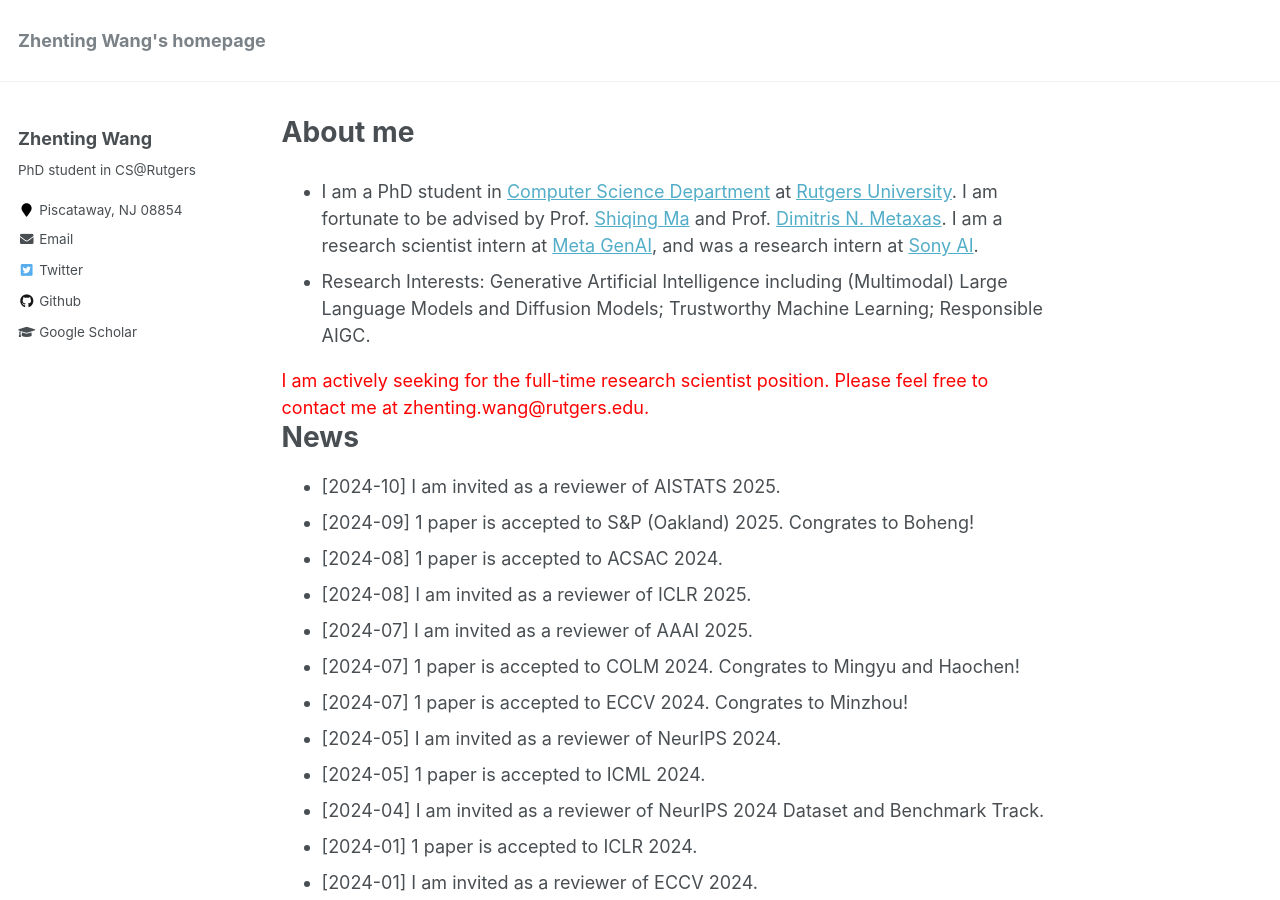
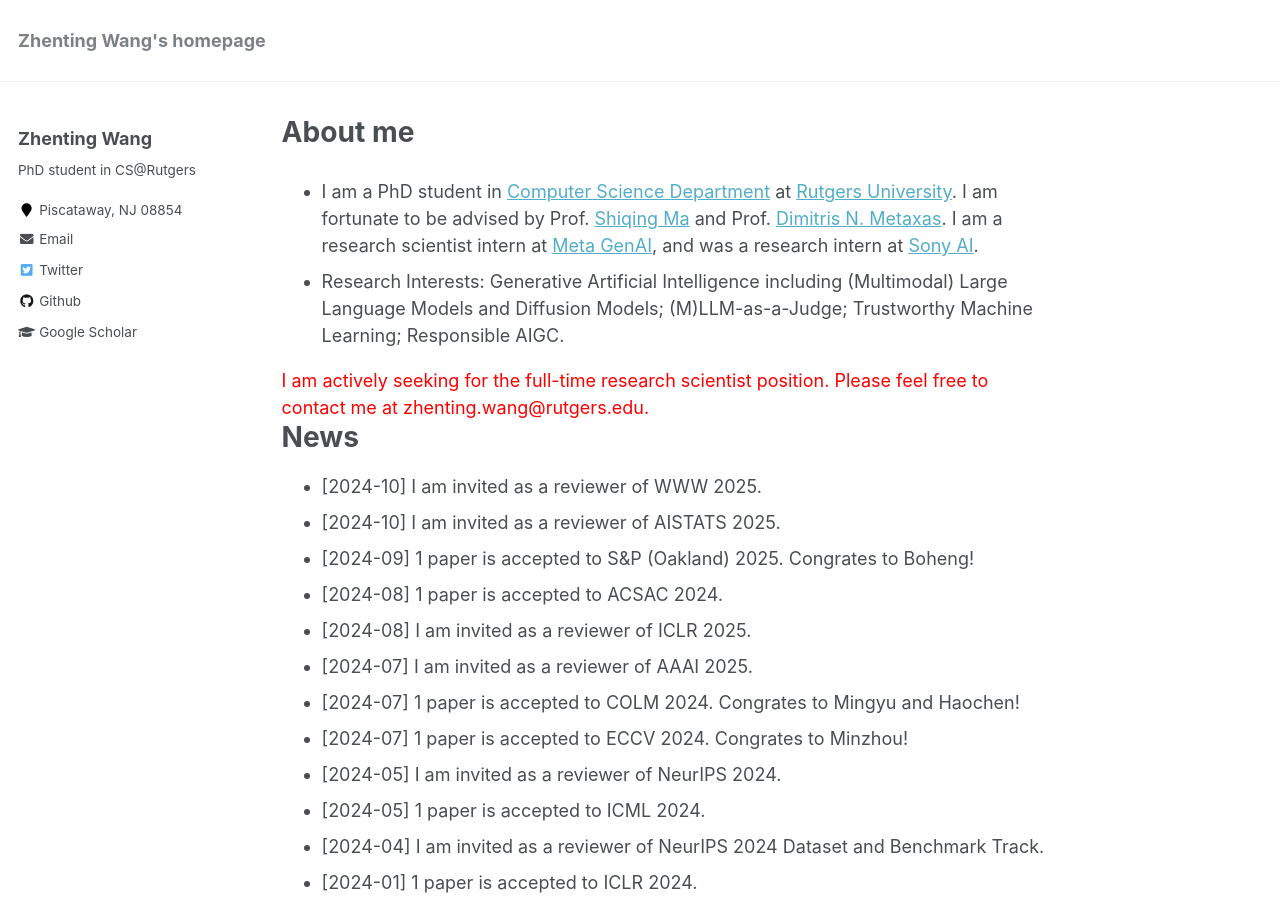
Before and after one commit to ZhentingWang/zhentingwang.github.io, a Jekyll site: the page built from _pages/about.md, in a window 1280 px wide and 900 px high. Built offline with Jekyll 4.4.1, drawn with Linux system fonts in a browser that asks for light colours; some of the changed text lies outside the part shown.

Commit message:
Update about.md

```diff
--- a/_pages/about.md
+++ b/_pages/about.md
@@ -9,12 +9,13 @@ redirect_from:
 ---
 
 * I am a PhD student in [Computer Science Department](https://www.cs.rutgers.edu/) at [Rutgers University](https://www.rutgers.edu/). I am fortunate to be advised by Prof. [Shiqing Ma](https://people.cs.umass.edu/~shiqingma/) and Prof. [Dimitris N. Metaxas](https://people.cs.rutgers.edu/~dnm/). I am a research scientist intern at [Meta GenAI](https://ai.meta.com/), and was a research intern at [Sony AI](https://ai.sony/).
-* Research Interests: Generative Artificial Intelligence including (Multimodal) Large Language Models and Diffusion Models; Trustworthy Machine Learning; Responsible AIGC.
+* Research Interests: Generative Artificial Intelligence including (Multimodal) Large Language Models and Diffusion Models; (M)LLM-as-a-Judge; Trustworthy Machine Learning; Responsible AIGC.
 
 <font color='red'> I am actively seeking for the full-time research scientist position. Please feel free to contact me at zhenting.wang@rutgers.edu.</font>
 
 News
 ======
+* [2024-10] I am invited as a reviewer of WWW 2025.
 * [2024-10] I am invited as a reviewer of AISTATS 2025.
 * [2024-09] 1 paper is accepted to S&P (Oakland) 2025. Congrates to Boheng!
 * [2024-08] 1 paper is accepted to ACSAC 2024.
@@ -168,6 +169,7 @@ Service
 * Reviewer, European Conference on Computer Vision (ECCV), 2024
 * Reviewer, International Conference on Artificial Intelligence and Statistics (AISTATS), 2025
 * Reviewer, ACM SIGKDD Conference on Knowledge Discovery and Data Mining (KDD), 2023
+* Reviewer, International World Wide Web Conference (WWW), 2025
 * Reviewer, Annual AAAI Conference on Artificial Intelligence (AAAI), 2025
 * Reviewer, International Joint Conference on Artificial Intelligence (IJCAI), 2023
 * Reviewer, SIAM International Conference on Data Mining (SDM), 2024
```
